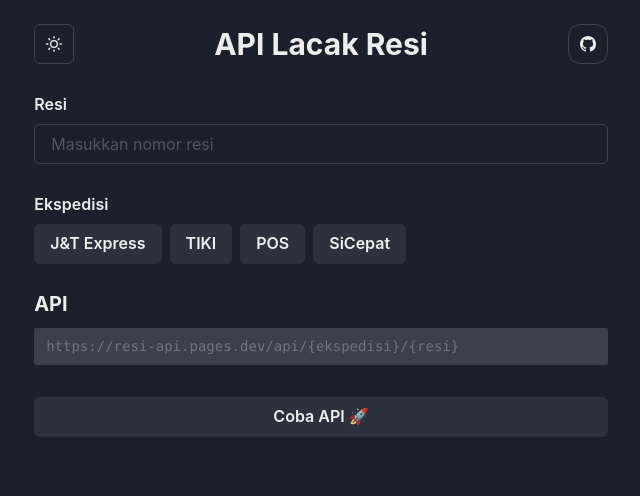
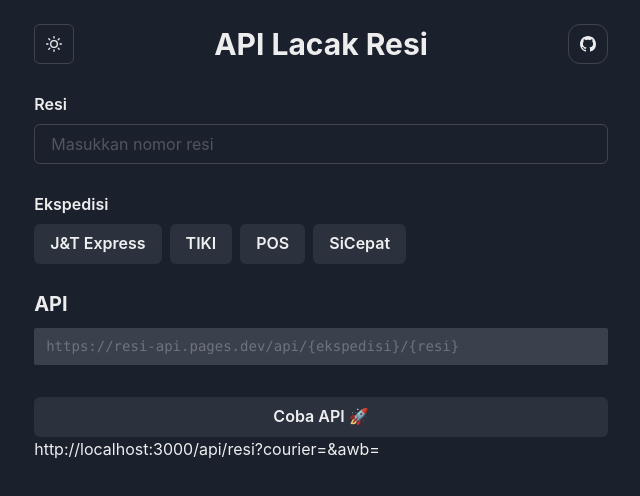
Before and after one commit to zakiego/api-cek-resi, a Next.js app: page / in a window 1280 px wide. Shown: the top 496 px of the page, without its empty margins (319-959 px from the left). Built offline with nearby package versions, Linux system fonts and the light colour scheme.

Commit message:
feat- add localhost endpoint

```diff
--- a/components/Atom.ts
+++ b/components/Atom.ts
@@ -10,3 +10,9 @@
 export const endpointAtom = atom(
   (get) => `${config.url}/api/${get(ekspedisiAtom)}/${get(resiAtom)}`,
 );
+export const endpointAtomLocalhost = atom(
+  (get) =>
+    `http://localhost:3000/api/resi?courier=${get(ekspedisiAtom)}&awb=${get(
+      resiAtom,
+    )}`,
+);
--- a/components/TestEndpoint.tsx
+++ b/components/TestEndpoint.tsx
@@ -1,12 +1,15 @@
-import { Button } from "@chakra-ui/react";
+import { Button, Text } from "@chakra-ui/react";
 import { useAtomValue } from "jotai";
 import { useState } from "react";
 
-import { endpointAtom, isFilledAtom } from "./Atom";
+import { endpointAtom, endpointAtomLocalhost, isFilledAtom } from "./Atom";
 
 const TestEndpoint: React.FC = () => {
+  const env = process.env.NODE_ENV;
   const isFilled = useAtomValue(isFilledAtom);
-  const endpoint = useAtomValue(endpointAtom);
+  const endpoint = useAtomValue(
+    env == "development" ? endpointAtomLocalhost : endpointAtom,
+  );
 
   const [result, setResult] = useState("");
   const [isLoading, setIsLoading] = useState(false);
@@ -28,6 +31,7 @@
       >
         Coba API 🚀
       </Button>
+      <Text>{endpoint}</Text>
     </>
   );
 };
```
